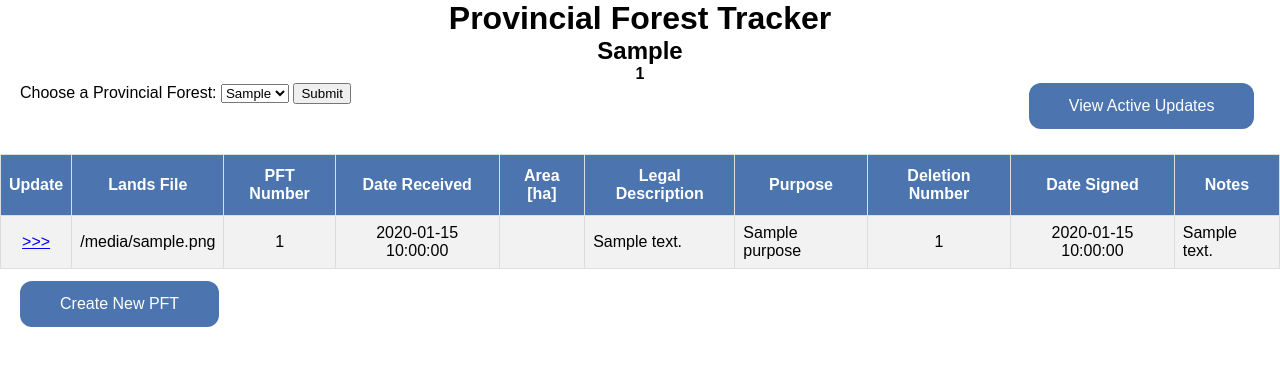
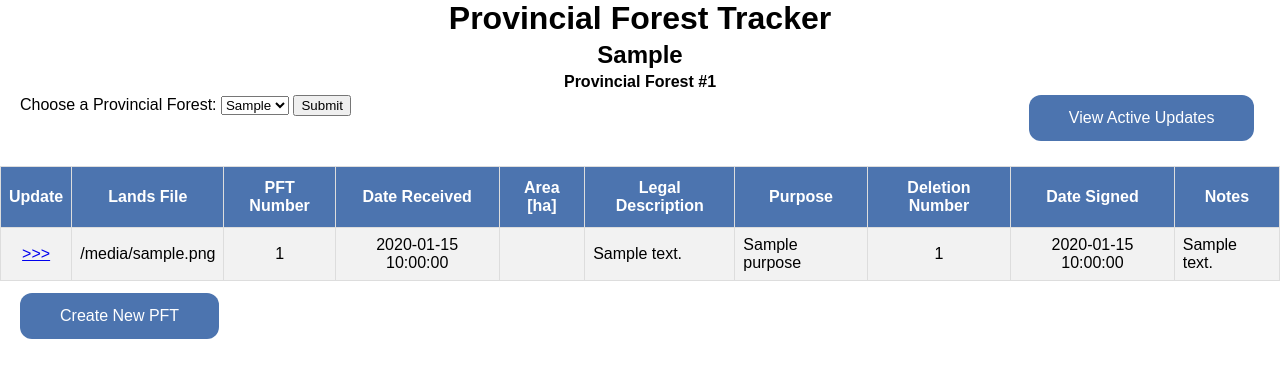
Before and after one commit to bcgov/FADM_Edit_Workflows, a Flask app: template PF_Tracker/templates/index.html in a window 1280 px wide. Shown: the top 378 px of the page. Run offline with Flask 2, Linux system fonts and the light colour scheme; the template is opened without the code that fills it: most values are stand-ins (such as "Sample title", 1, 10 or a date in 2020); parts of the project's set-up code (start-up, migrations or seed data) failed here and were passed over.

Commit message:
Modified html/css to include Provincial Forest #

```diff
--- a/PF_Tracker/static/main.css
+++ b/PF_Tracker/static/main.css
@@ -6,6 +6,7 @@ body, html {
 h1, h2, h3, h4 {
     margin: 0 auto;
     text-align: center;
+    margin-bottom: 4px;
 }
 
 .tables td, .tables th{
--- a/PF_Tracker/templates/base.html
+++ b/PF_Tracker/templates/base.html
@@ -10,7 +10,7 @@
 <body>
     <h1>Provincial Forest Tracker</h1>
     <h2>{{ prov_forest }}</h2>
-    <h4>{{ forest_number }}</h4>
+    {% if forest_number %}<h4>Provincial Forest #{{ forest_number }}</h4>{% endif %}
     {% for category, message in get_flashed_messages(with_categories=True) %}
         <div class="alert alert-{{category}}">{{ message }}</div>
     {% endfor %}
```
